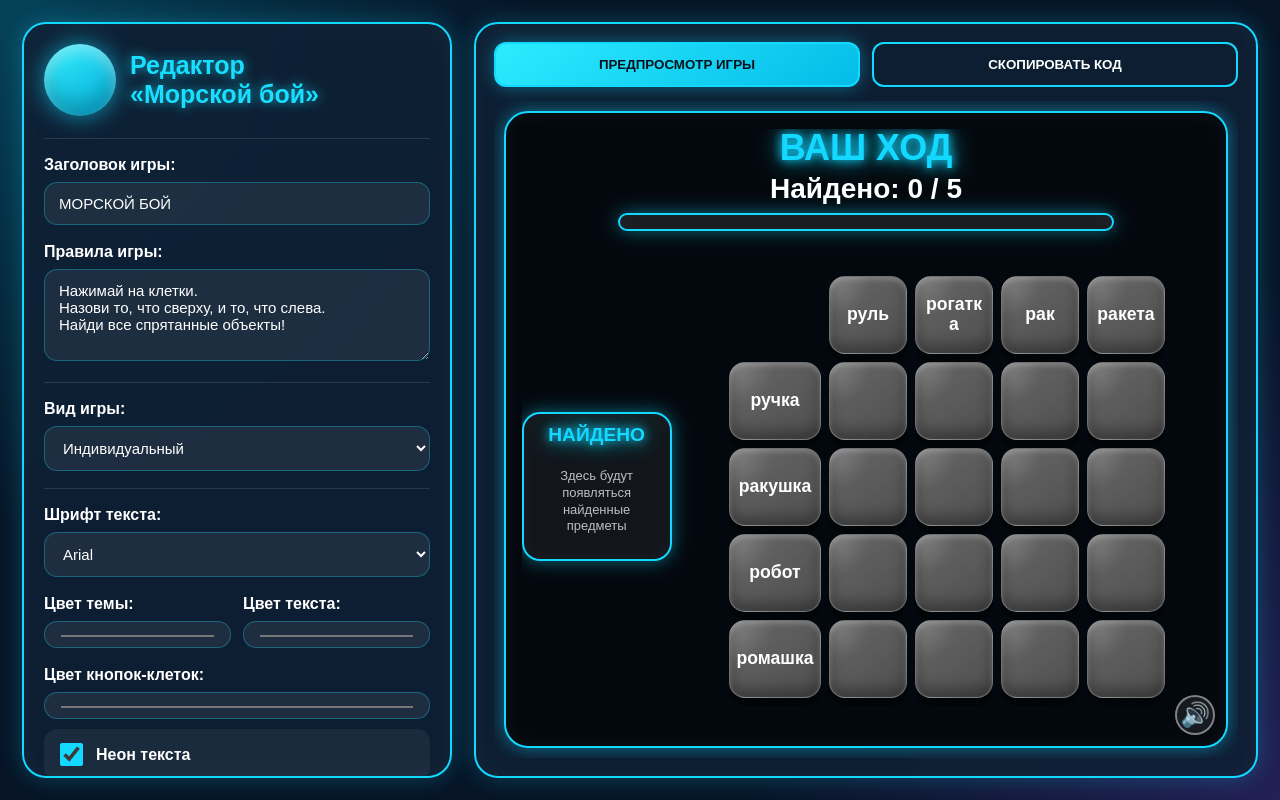
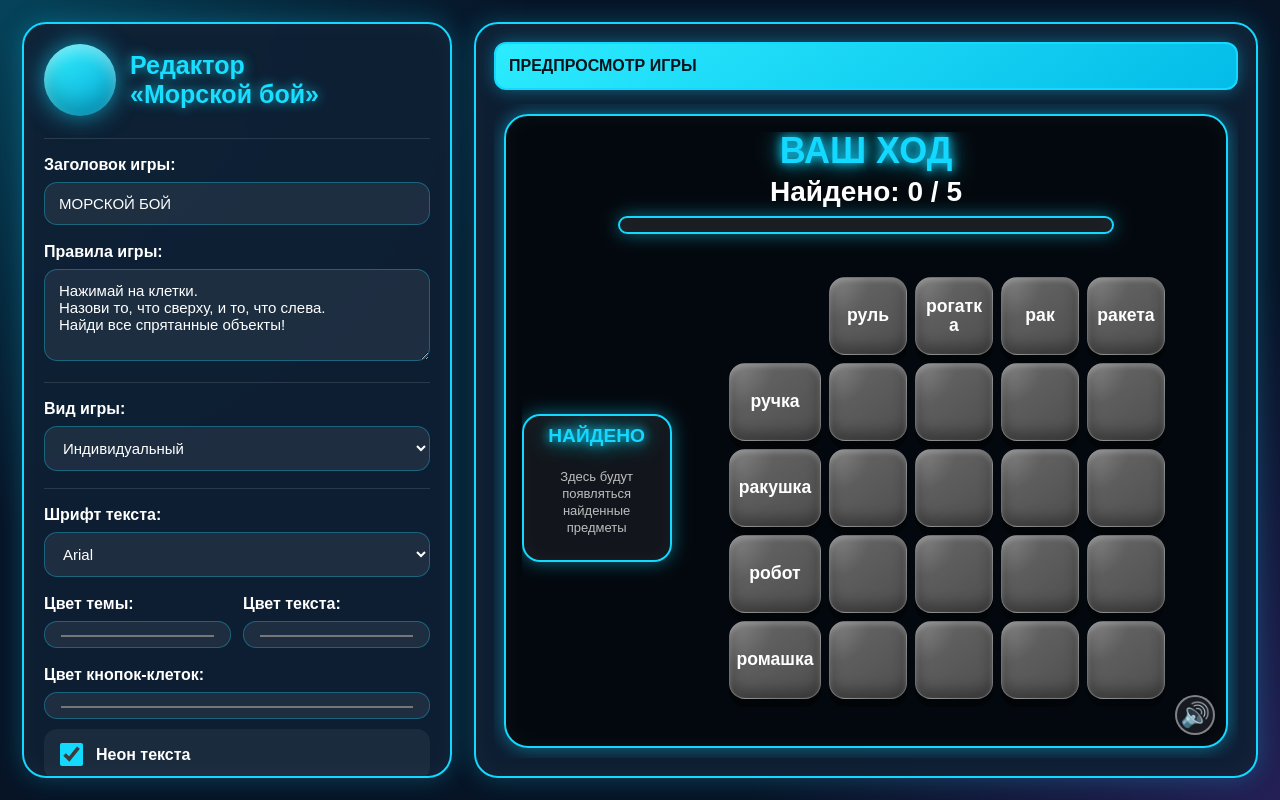
Before and after one commit to naasi090574/game-table-editor, a plain HTML site: page index.html in a window 1280 px wide. Drawn offline with Linux system fonts and the light colour scheme.

Commit message:
Update index.html

```diff
--- a/index.html
+++ b/index.html
@@ -223,7 +223,6 @@
       background: transparent;
       color: #ffffff;
       font-weight: 900;
-      cursor: pointer;
     }
 
     .preview-tab.active {
@@ -310,10 +309,6 @@
       endButtonText: "ИГРАТЬ СНОВА",
       showEndButton: true,
 
-      showNextButton: false,
-      nextButtonText: "ДАЛЬШЕ",
-      nextButtonUrl: "",
-
       transparentBg: true,
       bgColor: "#000000",
       bgUrl: "",
@@ -470,22 +465,6 @@
                 <input id="showEndButton" type="checkbox" checked>
                 Показывать кнопку «Играть снова»
               </label>
-
-              <br>
-
-              <label class="checkbox-line">
-                <input id="showNextButton" type="checkbox">
-                Показывать кнопку «Дальше»
-              </label>
-
-              <label>Текст кнопки «Дальше»:</label>
-              <input id="nextButtonText" value="${defaultConfig.nextButtonText}">
-
-              <br><br>
-
-              <label>Ссылка для кнопки «Дальше»:</label>
-              <input id="nextButtonUrl" placeholder="https://...">
-              <div class="hint">Если ссылка пустая, кнопка «Дальше» не появится в готовой игре.</div>
             </div>
 
             <div class="section">
@@ -529,8 +508,7 @@
 
           <main class="preview-panel">
             <div class="preview-tabs">
-              <button class="preview-tab active" type="button">ПРЕДПРОСМОТР ИГРЫ</button>
-              <button class="preview-tab" type="button" onclick="copyShortCode()">СКОПИРОВАТЬ КОД</button>
+              <div class="preview-tab active">ПРЕДПРОСМОТР ИГРЫ</div>
             </div>
 
             <div id="preview"></div>
@@ -564,9 +542,6 @@
         "feedbackUrl",
         "endButtonText",
         "showEndButton",
-        "showNextButton",
-        "nextButtonText",
-        "nextButtonUrl",
         "transparentBg",
         "bgColor",
         "bgUrl",
@@ -617,10 +592,6 @@
         feedbackUrl: document.getElementById("feedbackUrl").value.trim(),
         endButtonText: document.getElementById("endButtonText").value.trim() || "ИГРАТЬ СНОВА",
         showEndButton: document.getElementById("showEndButton").checked,
-
-        showNextButton: document.getElementById("showNextButton").checked,
-        nextButtonText: document.getElementById("nextButtonText").value.trim() || "ДАЛЬШЕ",
-        nextButtonUrl: document.getElementById("nextButtonUrl").value.trim(),
 
         transparentBg: document.getElementById("transparentBg").checked,
         bgColor: document.getElementById("bgColor").value,
@@ -1288,6 +1259,14 @@
             margin: 10px auto;
           }
 
+          #${targetId} .win-buttons {
+            display: flex;
+            justify-content: center;
+            flex-wrap: wrap;
+            gap: 14px;
+            margin-top: 16px;
+          }
+
           @media (max-width: 820px) {
             #${targetId} .play-layout {
               grid-template-columns: 1fr;
@@ -1390,7 +1369,6 @@
 
                 <div class="win-buttons">
                   ${config.showEndButton ? `<button class="game-btn restart-btn" type="button">${safe(config.endButtonText || "ИГРАТЬ СНОВА")}</button>` : ""}
-                  ${(config.showNextButton && config.nextButtonUrl) ? `<button class="game-btn next-btn" type="button">${safe(config.nextButtonText || "ДАЛЬШЕ")}</button>` : ""}
                 </div>
               </div>
             </div>
@@ -1402,7 +1380,6 @@
       const playScreen = root.querySelector(".play-screen");
       const startBtn = root.querySelector(".start-btn");
       const restartBtn = root.querySelector(".restart-btn");
-      const nextBtn = root.querySelector(".next-btn");
       const soundBtn = root.querySelector(".sound-btn");
       const foundCount = root.querySelector(".found-count");
       const totalCount = root.querySelector(".total-count");
@@ -1475,12 +1452,6 @@
 
       if (restartBtn) {
         restartBtn.addEventListener("click", restartGame);
-      }
-
-      if (nextBtn) {
-        nextBtn.addEventListener("click", function() {
-          window.open(config.nextButtonUrl, "_top");
-        });
       }
 
       if (soundBtn) {
```
